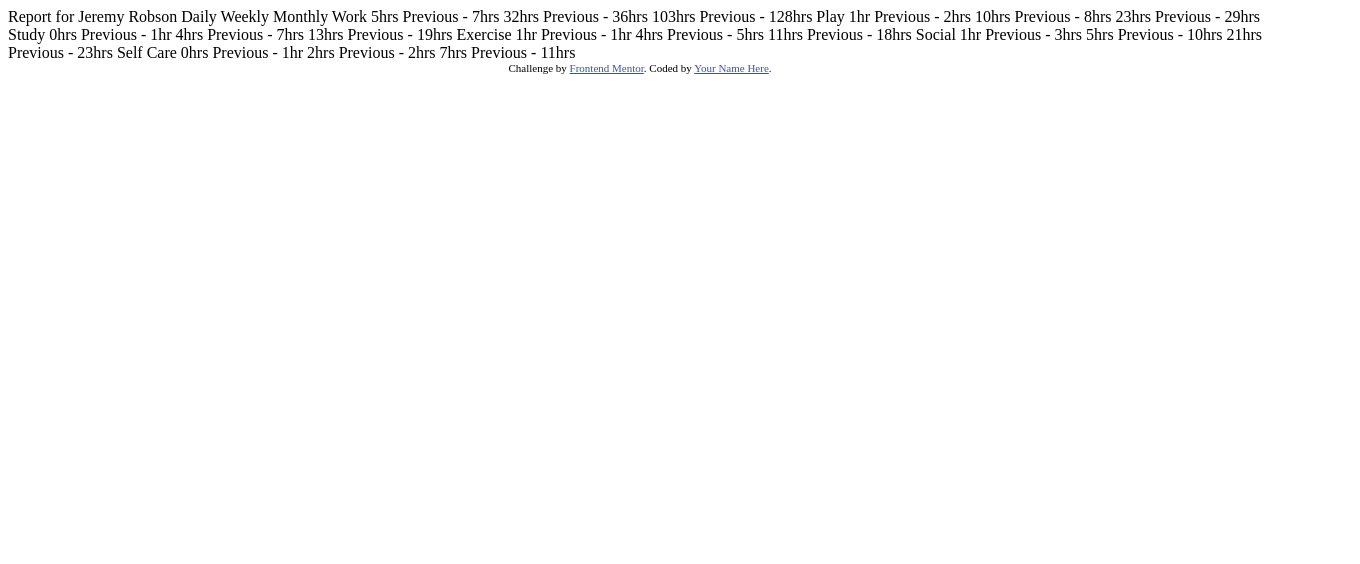
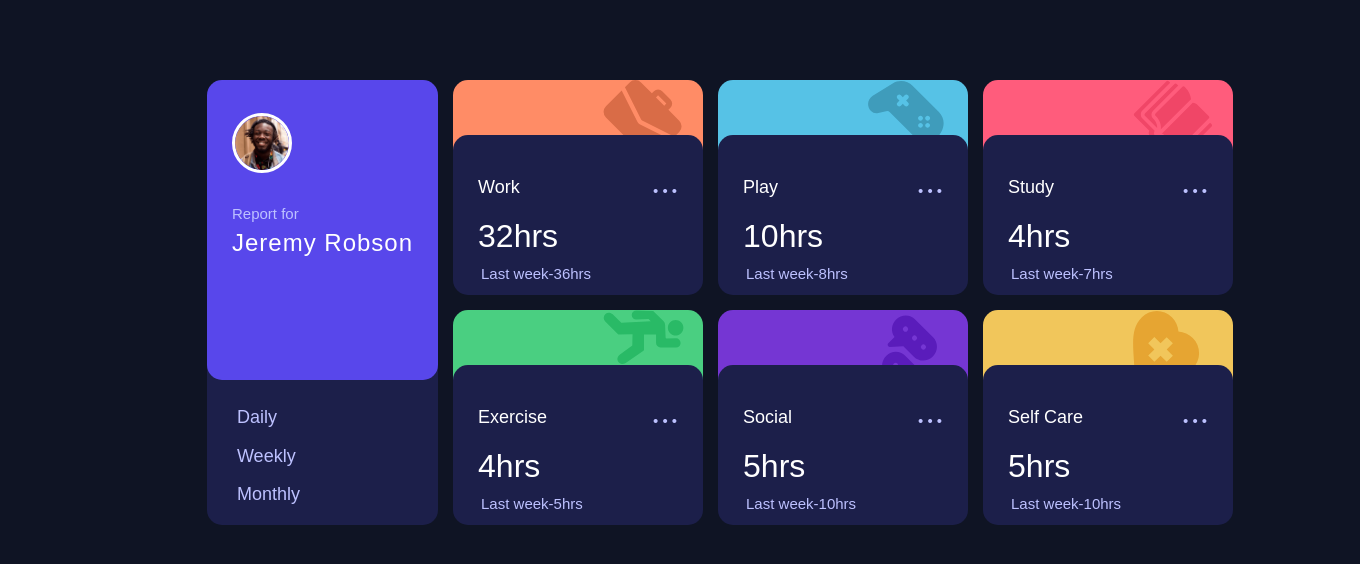
Before and after one commit to Wantedmarconi1234/time-tracking-dashborad-repo, a plain HTML site: page index.html in a window 1280 px wide. Shown: the whole page, 1360 px wide, since content can reach past the window. Drawn offline with Linux system fonts and the light colour scheme.

Commit message:
I modified project.html to index.html

```diff
--- a/index.html
+++ b/index.html
@@ -1,80 +1,104 @@
 <!DOCTYPE html>
 <html lang="en">
 <head>
-  <meta charset="UTF-8">
-  <meta name="viewport" content="width=device-width, initial-scale=1.0"> <!-- displays site properly based on user's device -->
-
-  <link rel="icon" type="image/png" sizes="32x32" href="./images/favicon-32x32.png">
-
-  <title>Frontend Mentor | Time tracking dashboard</title>
-
-  <!-- Feel free to remove these styles or customise in your own stylesheet 👍 -->
-  <style>
-    .attribution { font-size: 11px; text-align: center; }
-    .attribution a { color: hsl(228, 45%, 44%); }
-  </style>
+    <meta charset="UTF-8">
+    <meta name="viewport" content="width=device-width, initial-scale=1.0">
+    <title>Time-tracking-dashboard</title>
+    <link rel="stylesheet" href="./style.css">
 </head>
 <body>
-
-  Report for
-  Jeremy Robson
-
-  Daily
-  Weekly
-  Monthly
-
-  Work
-  5hrs <!-- daily -->
-  Previous - 7hrs <!-- daily -->
-  32hrs <!-- weekly -->
-  Previous - 36hrs <!-- weekly -->
-  103hrs <!-- monthly -->
-  Previous - 128hrs <!-- monthly -->
-
-  Play
-  1hr <!-- daily -->
-  Previous - 2hrs <!-- daily -->
-  10hrs <!-- weekly -->
-  Previous - 8hrs <!-- weekly -->
-  23hrs <!-- monthly -->
-  Previous - 29hrs <!-- monthly -->
-
-  Study
-  0hrs <!-- daily -->
-  Previous - 1hr <!-- daily -->
-  4hrs <!-- weekly -->
-  Previous - 7hrs <!-- weekly -->
-  13hrs <!-- monthly -->
-  Previous - 19hrs <!-- monthly -->
-
-  Exercise
-  1hr <!-- daily -->
-  Previous - 1hr <!-- daily -->
-  4hrs <!-- weekly -->
-  Previous - 5hrs <!-- weekly -->
-  11hrs <!-- monthly -->
-  Previous - 18hrs <!-- monthly -->
-
-  Social
-  1hr <!-- daily -->
-  Previous - 3hrs <!-- daily -->
-  5hrs <!-- weekly -->
-  Previous - 10hrs <!-- weekly -->
-  21hrs <!-- monthly -->
-  Previous - 23hrs <!-- monthly -->
-
-  Self Care
-  0hrs <!-- daily -->
-  Previous - 1hr <!-- daily -->
-  2hrs <!-- weekly -->
-  Previous - 2hrs <!-- weekly -->
-  7hrs <!-- monthly -->
-  Previous - 11hrs <!-- monthly -->
-
-
-  <div class="attribution">
-    Challenge by <a href="https://www.frontendmentor.io?ref=challenge" target="_blank">Frontend Mentor</a>.
-    Coded by <a href="#">Your Name Here</a>.
-  </div>
+    <div class="main-card">
+        <div class="profile card">
+            <img src="./images/image-jeremy.png" alt="" class="profile-image">
+            <div class="card-1-content">
+                <small>Report for</small>
+                <p class="profile-name">Jeremy Robson</p>
+            </div>
+        </div>
+        <div class="profile-lower card">
+            <p class="daily-option">Daily</p>
+            <p class="weekly-option">Weekly</p>
+            <p class="monthly-option">Monthly</p>
+        </div>
+        <div class="work card">
+            <svg width="79" height="79" xmlns="http://www.w3.org/2000/svg"><path d="m18.687 10.43 15.464 30.906c.31.682.743 1.322 1.3 1.88.558.557 1.198.99 1.714 1.217L68.237 59.98 52.484 75.732a8.025 8.025 0 0 1-11.355 0L2.934 37.538a8.025 8.025 0 0 1 0-11.356L18.687 10.43Zm19.345-7.99 10.839 10.838 2.065-2.064a5.845 5.845 0 0 1 8.258 0l8.258 8.259a5.845 5.845 0 0 1 0 8.258l-2.064 2.064 10.839 10.84a8.025 8.025 0 0 1 0 11.355l-4.728 4.728L39.126 40.53a1.963 1.963 0 0 1-.578-.413 1.963 1.963 0 0 1-.413-.578L21.95 7.168l4.728-4.728a8.025 8.025 0 0 1 11.355 0Zm17.033 12.903-2.064 2.065 8.258 8.258 2.064-2.064-8.258-8.259Z" fill="#D96C47" fill-rule="nonzero"/></svg>
+        </div>
+        <div class="work-lower card">
+            <div class="card-content-1">
+                <p class="card-title">Work</p>
+                <p class="present-time"><span class="work-present-value">32hrs</span></p>
+            </div>
+            <div class="card-content-2">
+                <p class="dots"><span>&#x2022 &#x2022 &#x2022</span></p>
+                <p class="previous-time"><span class="work-previous-value">Last week-36hrs</span></p>
+            </div>
+        </div>
+        <div class="play card">
+            <img src="./images/icon-play.svg" alt="">
+        </div>
+        <div class="play-lower card">
+            <div class="card-content-1">
+                <p class="card-title">Play</smp>
+                <p class="present-time"><span class="play-present-value">10hrs</span></p>
+            </div>
+            <div class="card-content-2">
+                <p class="dots"><span>&#x2022 &#x2022 &#x2022</span></p>
+                <p class="previous-time"><span class="play-previous-value">Last week-8hrs</span></p>
+            </div>
+        </div>
+        <div class="study card">
+            <img src="./images/icon-study.svg" alt="">
+        </div>
+        <div class="study-lower card">
+            <div class="card-content-1">
+                <p class="card-title">Study</p>
+                <p class="present-time"><span class="study-present-value">4hrs</span></p>
+            </div>
+            <div class="card-content-2">
+                <p class="dots"><span>&#x2022 &#x2022 &#x2022</span></p>
+                <p class="previous-time"><span class="study-previous-value">Last week-7hrs</span></p>
+            </div>
+        </div>
+        <div class="exercise card">
+            <svg width="81" height="55"><path d="m33.357.579 16.447.426c.33.009.645.144.88.38l9.953 9.953a4.946 4.946 0 0 1 1.451 3.311l.514 12.87c.02.503.433.895.937.894l9.595-.05a4.438 4.438 0 0 1 4.437 4.43v.26c0 1.164-.453 2.259-1.277 3.082a4.334 4.334 0 0 1-3.083 1.277h-15.77c-2.347 0-4.393-2.045-4.393-4.393l-.001-8.405-12.05-.009.01 15.17c.001.426-.21.826-.56 1.067l-18.098 12.41c-1.363.849-2.958 1.033-4.426.537a5.147 5.147 0 0 1-1.994-1.237 5.247 5.247 0 0 1-1.193-1.85c-.875-2.293.074-4.934 2.256-6.277l12.303-8.973.252-11.28-13.556.442a1.291 1.291 0 0 1-.957-.377L2.237 11.439c-1-.999-1.55-2.38-1.513-3.792a5.124 5.124 0 0 1 1.714-3.71c2.042-1.84 5.234-1.688 7.267.345l8.576 8.576 29.444-1.635-2.133-2.133-12.263.347a4.434 4.434 0 0 1-3.294-1.28l-.016-.015a4.409 4.409 0 0 1-1.294-3.307c.08-2.347 2.16-4.255 4.632-4.256Zm33.78 11.774c3.025-3.025 7.945-3.025 10.97 0 3.024 3.025 3.024 7.944 0 10.97-3.025 3.024-7.945 3.024-10.97 0-3.024-3.026-3.025-7.945 0-10.97Z" fill="#29BA66" fill-rule="nonzero"/></svg>
+        </div>
+        <div class="exercise-lower card">
+            <div class="card-content-1">
+                <p class="card-title">Exercise</p>
+                <p class="present-time"><span class="exercise-present-value">4hrs</span></p>
+            </div>
+            <div class="card-content-2">
+                <p class="dots"><span>&#x2022 &#x2022 &#x2022</span></p>
+                <p class="previous-time"><span class="exercise-previous-value">Last week-5hrs</span></p>
+            </div>
+        </div>
+        <div class="social card">
+            <img src="./images/icon-social.svg" alt="">
+        </div>
+        <div class="social-lower card">
+            <div class="card-content-1">
+                <p class="card-title">Social</p>
+                <p class="present-time"><span class="social-present-value">5hrs</span></p>
+            </div>
+            <div class="card-content-2">
+                <p class="dots"><span>&#x2022 &#x2022 &#x2022</span></p>
+                <p class="previous-time"><span class="social-previous-value">Last week-10hrs</span></p>
+            </div>
+        </div>
+        <div class="self-care card">
+            <img src="./images/icon-self-care.svg" alt="">
+        </div>
+        <div class="self-care-lower card">
+            <div class="card-content-1">
+                <p class="card-title">Self Care</p>
+                <p class="present-time"><span class="selfCare-present-value">5hrs</span></p>
+            </div>
+            <div class="card-content-2">
+                <p class="dots"><span>&#x2022 &#x2022 &#x2022</span></p>
+                <p class="previous-time"><span class="selfCare-previous-value">Last week-10hrs</span></p>
+            </div>
+        </div>
+    </div>
+    <script src="./script.js"></script>
 </body>
 </html>
```
Also changed, not shown: project.html (deleted, +0 -104 lines).
